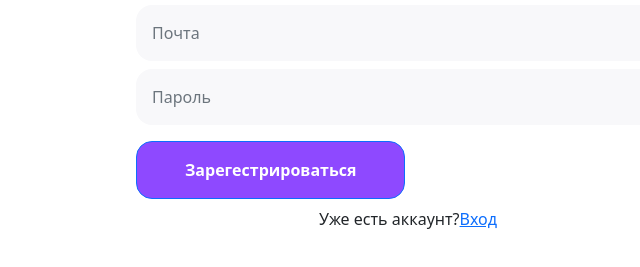
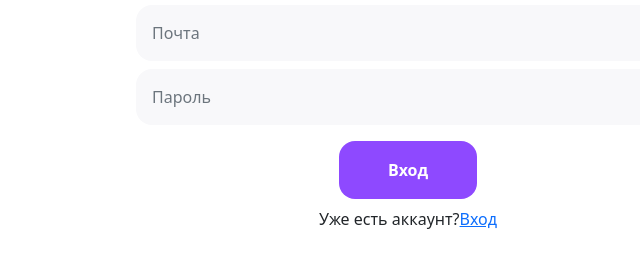
Before and after one commit to ktalekseevna/5_min, a website: page user/register.html in a window 1280 px wide. Shown: the part 169-436 px from the top of the page, without its empty margins (232-872 px from the left). Drawn offline with nearby package versions, Linux system fonts and the light colour scheme.

Commit message:
Update register.html

```diff
--- a/user/register.html
+++ b/user/register.html
@@ -14,7 +14,7 @@
             <input type="text" class="form-control p-3 mt-3 input_text" placeholder="Имя" aria-label="Username" aria-describedby="basic-addon1"  name="name" id="username">
             <input type="text" class="form-control p-3 mt-2 input_text" placeholder="Почта" aria-label="Username" aria-describedby="basic-addon1"  name="email" id="email">
             <input type="text" class="form-control p-3 mt-2 input_text" placeholder="Пароль" aria-label="Username" aria-describedby="basic-addon1"  id="password">
-            <button class="btn btn-primary text-center mt-3 pe-5 ps-5 p-3 my_btn" type="submit" onclick="CreateUserDto();">Зарегестрироваться</button>
+            <button class="btn text-center d-block me-auto ms-auto mt-3 pe-5 ps-5 p-3 my_btn" type="submit" onclick="LoginUserDto();">Вход</button>
         </form>
         <p class="text-center mt-2">Уже есть аккаунт?<a href="loging.html" class="link_ac">Вход</a></p>
     </div>
```
